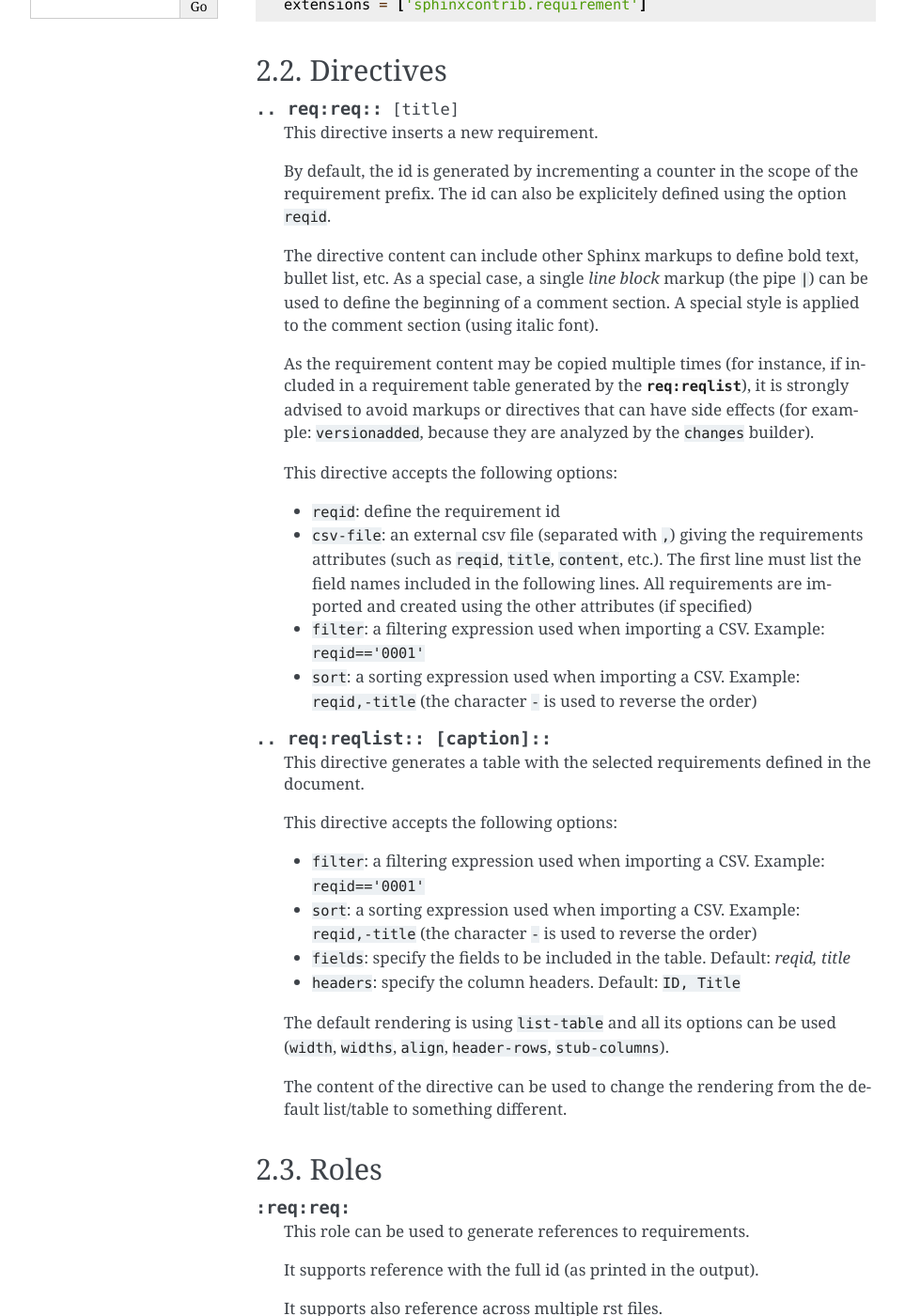
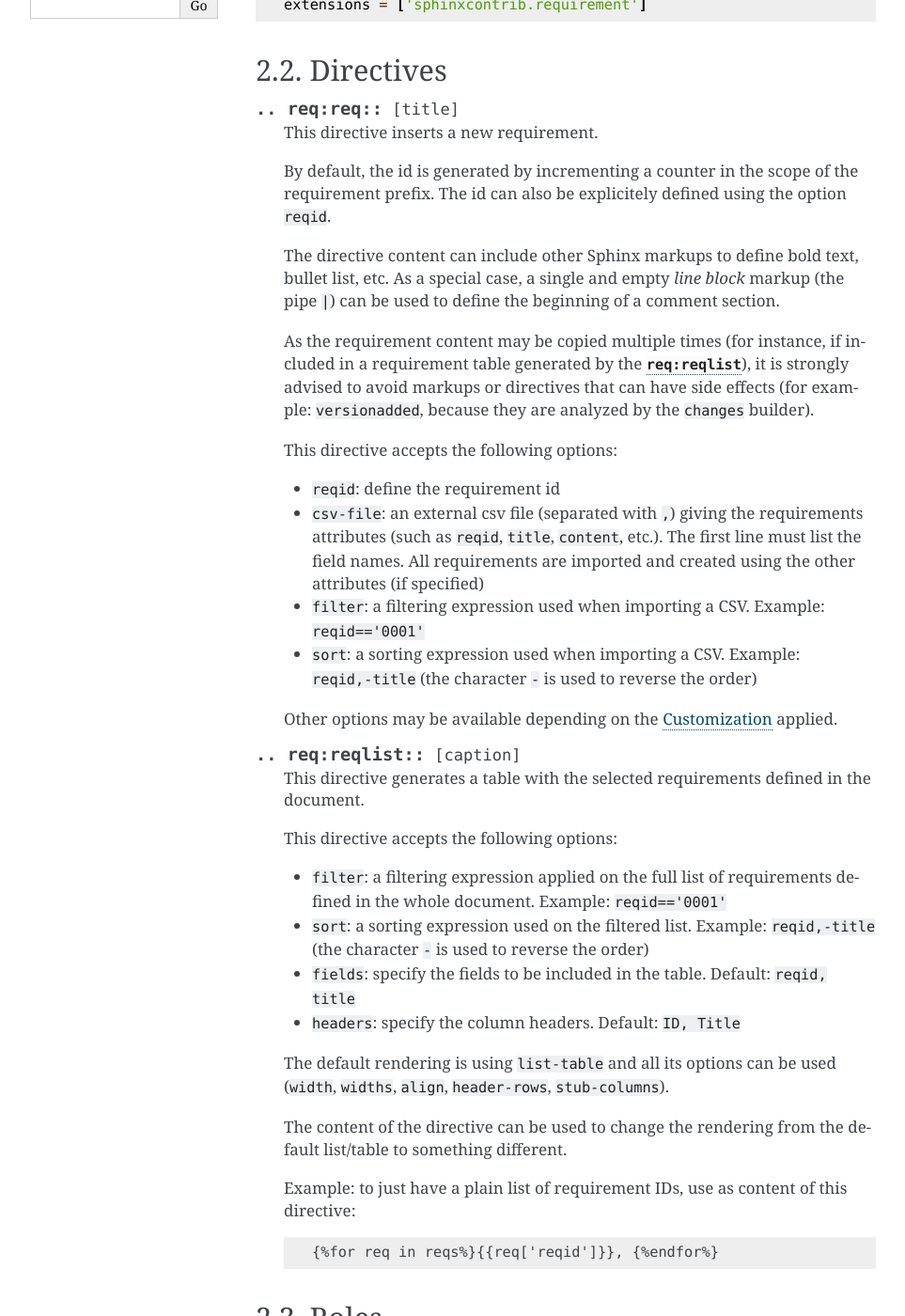
Before and after one commit to olivier-heurtier/sphinxcontrib-requirement, a Sphinx documentation site: the page built from doc/manual.rst, in a window 1280 px wide and 1400 px high, scrolled down 470 px. Shown: the whole window at 94% size, without its empty margins (148-1111 px from the left). Built offline with Sphinx 7.4.7, drawn with Linux system fonts in a browser that asks for light colours; some of the changed text lies outside the part shown.

Commit message:
Update doc

```diff
--- a/doc/index.rst
+++ b/doc/index.rst
@@ -11,4 +11,4 @@
     requirement1
     requirement2
     matrix
-    annexes/index
+    changelog
--- a/doc/manual.rst
+++ b/doc/manual.rst
@@ -37,9 +37,8 @@
     option ``reqid``.
 
     The directive content can include other Sphinx markups to define bold text,
-    bullet list, etc. As a special case, a single *line block* markup (the pipe
-    ``|``) can be used to define the beginning of a comment section. A special
-    style is applied to the comment section (using italic font).
+    bullet list, etc. As a special case, a single and empty *line block* markup (the pipe
+    ``|``) can be used to define the beginning of a comment section.
 
     As the requirement content may be copied multiple times (for instance, if
     included in a requirement table generated by the :rst:dir:`req:reqlist`),
@@ -52,27 +51,29 @@
     * ``reqid``: define the requirement id
     * ``csv-file``: an external csv file (separated with ``,``) giving the requirements
       attributes (such as ``reqid``, ``title``, ``content``, etc.).
-      The first line must list the field names
-      included in the following lines. All requirements are imported and
+      The first line must list the field names.
+      All requirements are imported and
       created using the other attributes (if specified)
     * ``filter``: a filtering expression used when importing a CSV.
       Example: ``reqid=='0001'``
     * ``sort``: a sorting expression used when importing a CSV.
       Example: ``reqid,-title`` (the character ``-`` is used to reverse the order)
 
-.. rst:directive:: req:reqlist:: [caption]
+    Other options may be available depending on the :ref:`customization` applied.
+
+.. rst:directive:: .. req:reqlist:: [caption]
 
     This directive generates a table with the selected requirements defined in
     the document.
 
     This directive accepts the following options:
 
-    * ``filter``: a filtering expression used when importing a CSV.
+    * ``filter``: a filtering expression applied on the full list of requirements defined in the whole document.
       Example: ``reqid=='0001'``
-    * ``sort``: a sorting expression used when importing a CSV.
+    * ``sort``: a sorting expression used on the filtered list.
       Example: ``reqid,-title`` (the character ``-`` is used to reverse the order)
     * ``fields``: specify the fields to be included in the table.
-      Default: `reqid, title`
+      Default: ``reqid, title``
     * ``headers``: specify the column headers.
       Default: ``ID, Title``
 
@@ -82,23 +83,28 @@
     The content of the directive can be used to change the rendering from the default list/table to something
     different.
 
+    Example: to just have a plain list of requirement IDs, use as content of this directive::
+
+        {%for req in reqs%}{{req['reqid']}}, {%endfor%}
+
+
 Roles
 -----
 
 .. rst:role:: req:req
 
-    This role can be used to generate references to requirements.
+    This role can be used to insert a reference to a requirement, using its ID.
 
     It supports reference with the full id (as printed in the output).
 
-    It supports also reference across multiple rst files.
+    It is working on large documents with multiple rst files.
 
 .. rst:role:: req:ref
 
     This role can be used to generate links to references to requirements.
-    It is useful to list every places where a given requirement is referenced using ``req:req``.
+    It is useful to list every places where a given requirement is referenced using :rst:role:`req:req`.
 
-    It supports also reference across multiple rst files.
+    It supports also large documents with multiple rst files.
 
 
 Configuration File Options
@@ -106,17 +112,8 @@
 
 req_reference_text
 
-    The string (at least one character) inserted in the text when using the role `req:ref`
-
-req_options
-
-    A dictionary of options added to the directive ``req:req``. This can be used to customize
-    the attributes of the requirement objects. For example, to add a priority attribute to the
-    requirements, use::
-
-        req_options = dict(
-            priority="directives.positive_int",
-        )
+    The string (at least one character) inserted in the text when using the role `req:ref`.
+    Default is Unicode character 2750.
 
 req_idpattern
 
@@ -129,3 +126,38 @@
 req_latex_preamble
 
     A string defining the LaTeX preamble
+
+.. _customization:
+
+Customization
+-------------
+
+req_options
+
+    A dictionary of additional attributes that can be defined for the requirements. Those attributes
+    will be available as additional Sphinx options to the :rst:dir:`req:req` directive.
+    For example, to add a priority and a subsystem attributes to the requirements, use::
+
+        req_options = dict(
+            priority="directives.positive_int",
+            subsystem="lambda argument: directives.choice(argument, ('sub1', 'sub2', 'sub3'))",
+        )
+
+req_links
+
+    A dictionary of link definitions that can be used to build links between requirements.
+    Each link is defined as a pair of name, corresponding to the two directions of the link.
+
+    Each name can then be used as an option to the :rst:dir:`req:req` directive to define a list
+    of linked requirements.
+
+    Each link will then be available as a pseudo field of the requirement built from the link name.
+
+    For example, to define a parent/child relationship between the requirements, use::
+
+        req_links = {
+            "parents":"children",
+        }
+
+    In your table, you can then use the pseudo attributes ``_parents`` and ``_children`` to render
+    properly the list of requirements (the parents or the children in this example)
--- a/doc/matrix.rst
+++ b/doc/matrix.rst
@@ -3,6 +3,8 @@
 
 Matrices
 ========
+
+This chapter demonstrates some usage of :rst:dir:`req:reqlist` with customized content.
 
 .. req:reqlist:: Tracability
     :sort: reqid
--- a/src/sphinxcontrib/requirement/req.rst
+++ b/src/sphinxcontrib/requirement/req.rst
@@ -1,6 +1,4 @@
 {{content|indent(0)}}
-
-COMMENT:
 
 {{comment|default('')|indent(0)}}
 
```
Also changed, not shown: doc/annexes/index.rst (deleted, +0 -11 lines), doc/annexes/reqmatrix.rst (deleted, +0 -8 lines), doc/requirement1.rst (+16 -10 lines), doc/requirement2.rst (+25 -18 lines), doc/changelog.rst (renamed from doc/annexes/changelog.rst), 1 other file.
